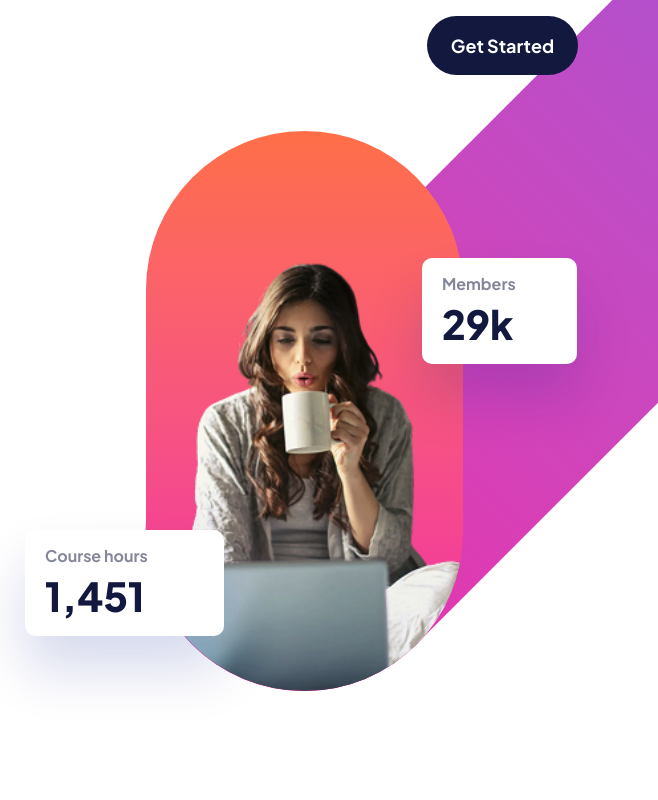
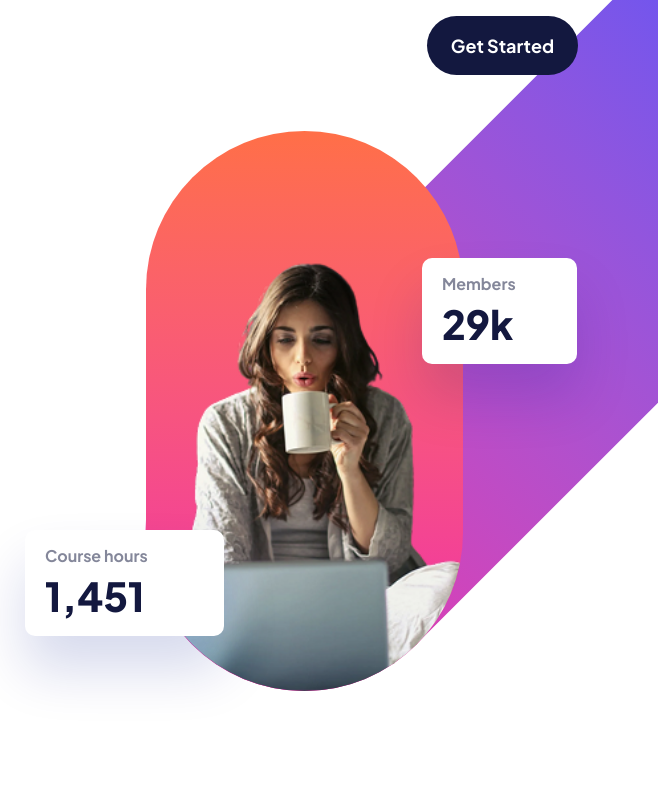
Before and after one commit to JairRaid/Skilled-e-learning-landing-page, a website built with Vite: page index.html in a window 1280 px wide. Shown: the top 800 px of the page, 622-1280 px from the left. Built offline with nearby package versions, Linux system fonts and the light colour scheme; files whose address does not match are found by name.

Commit message:
feat: adjust minimum height for hero image gradient effect

```diff
--- a/src/style.css
+++ b/src/style.css
@@ -114,7 +114,7 @@
 
     /* Rectangle gradient purple */
     .hero__image {
-      @apply md:after:content-[''] md:after:absolute md:after:z-[-1] md:after:left-1/2 md:after:-translate-x-1/2 md:after:bottom-[2rem] md:after:rounded-full md:after:w-[13.5rem] lg:after:w-[19.8125rem] md:after:min-h-[43.125rem] lg:after:min-h-[2008px] after:bg-linear-to-b after:from-purple-one after:to-purple-two after:rotate-45 md:after:origin-[50%_calc(100%-calc(13.5rem/2))] lg:after:origin-[50%_calc(100%-calc(19.8125rem/2))];
+      @apply md:after:content-[''] md:after:absolute md:after:z-[-1] md:after:left-1/2 md:after:-translate-x-1/2 md:after:bottom-[2rem] md:after:rounded-full md:after:w-[13.5rem] lg:after:w-[19.8125rem] md:after:min-h-[43.125rem] lg:after:min-h-[1008px] after:bg-linear-to-b after:from-purple-one after:to-purple-two after:rotate-45 md:after:origin-[50%_calc(100%-calc(13.5rem/2))] lg:after:origin-[50%_calc(100%-calc(19.8125rem/2))];
     }
 
     img {
```
